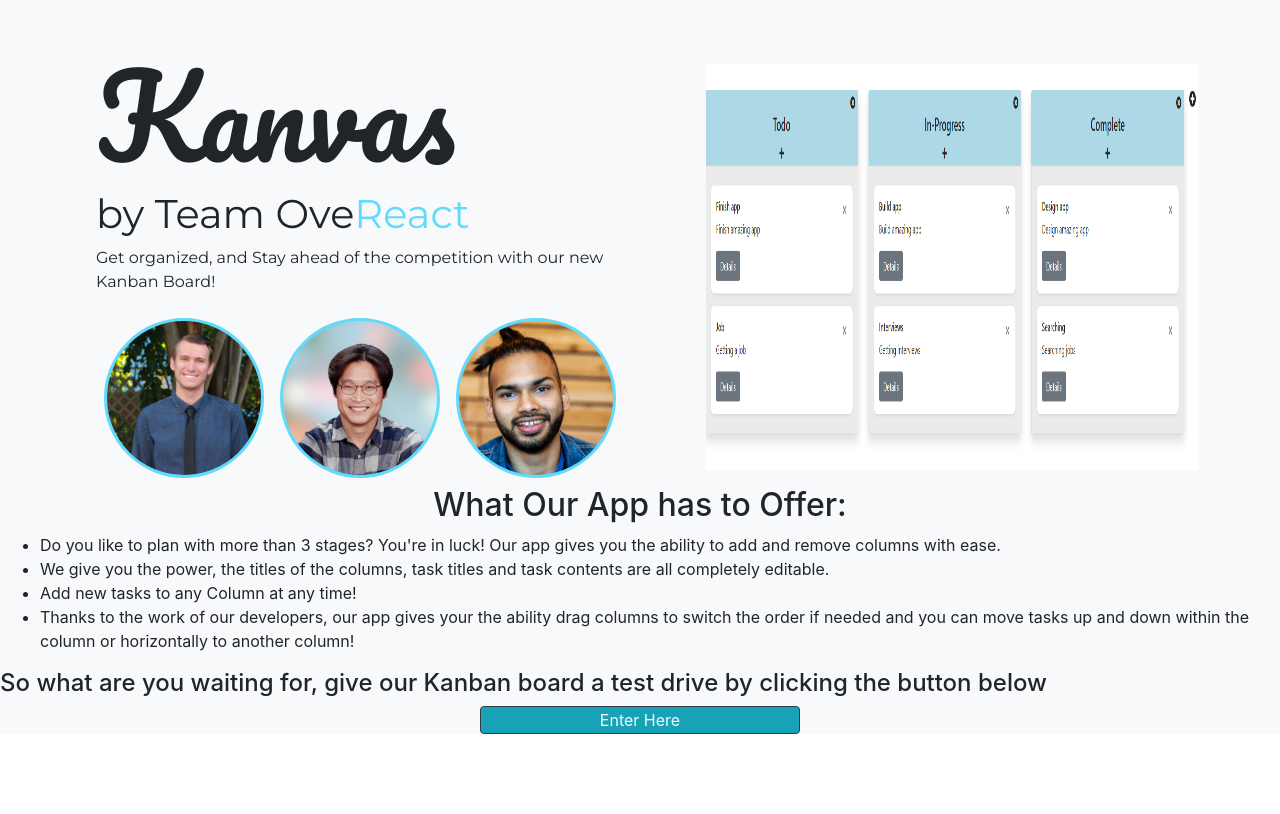
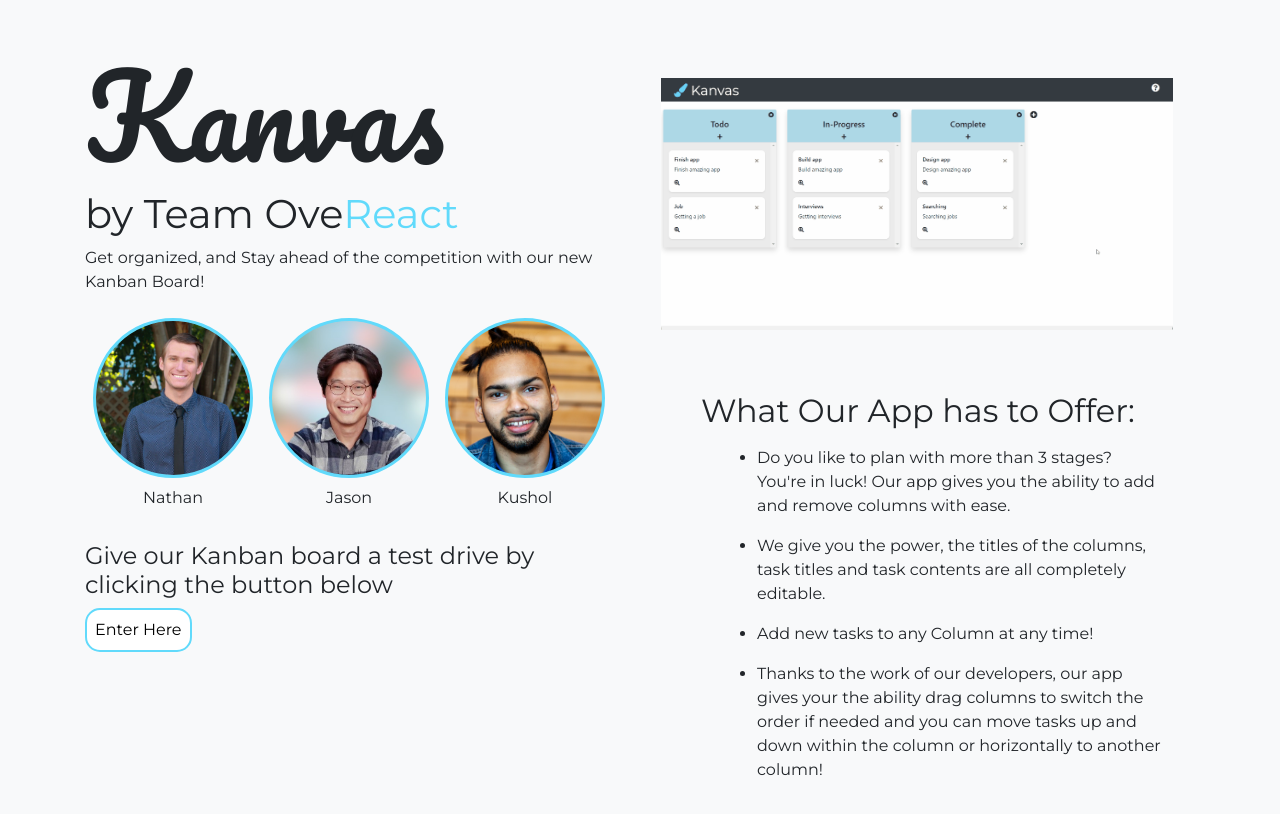
Before and after one commit to kusholhuq/js-olympics-team-overeact, a React (Create React App) app in the folder js-hackathon-olympics/: page / in a window 1280 px wide. Shown: the top 814 px of the page. Built offline with nearby package versions, Linux system fonts and the light colour scheme; a web font is replaced by a local one.

Commit message:
landing page update

```diff
--- a/js-hackathon-olympics/src/App.css
+++ b/js-hackathon-olympics/src/App.css
@@ -129,7 +129,29 @@
 .jason{
   background-image: url(./images/j.jpg)
 }
+.demo{
+  background-image: url(./images/demosmaller.gif);
+  width:40vw;
+  height: 35vh;
+  background-repeat: no-repeat;
+  background-position: center;
+  background-size: contain;
+}
+.custom{
 
+  background-color:white;
+  color: black;
+  border-radius: 15px;
+  border: 2px solid rgb(97, 218, 251);
+  transition: all ease-in-out .4s;
+}
+.custom:hover{
+  background-color: rgb(97, 218, 251);
+  transition: all ease-in-out .4s;
+}
+.our-app{
+  width: 40vw;
+}
 /* ----------- iPhone 6, 6S, 7 and 8 ----------- */
 
 /* Portrait and Landscape */
--- a/js-hackathon-olympics/src/components/LandingPage.jsx
+++ b/js-hackathon-olympics/src/components/LandingPage.jsx
@@ -4,24 +4,69 @@ export default function Landing(props) {
 
   return (
     <div className=" pt-5 light-grey">
-      <div className="d-flex">
-        <div className="ml-5 pl-5">
+      <div className="d-flex justify-content-around container">
+        <div className="">
           <h1 className="pac title-font">Kanvas</h1>
           <h1 className="mont">by Team Ove<span className="blue">React</span></h1>
           <p className="mont">Get organized, and Stay ahead of the competition with our new Kanban Board!</p>
-          <div className='d-flex justify-content-around'>
-            <a href="https://www.linkedin.com/in/nathan-reitan/" target="_blank"><div className='circle nathan m-2'></div></a>
-            <a href="https://www.linkedin.com/in/jasonkim-jk/" target="_blank"><div className='circle jason m-2'></div></a>
-            <a href="https://www.linkedin.com/in/kushol-huq/" target="_blank"><div className='circle kushol m-2'></div></a>
+          <div className='d-flex justify-content-around mt-3'>
+            <div>
+              <a href="https://www.linkedin.com/in/nathan-reitan/" target="_blank">
+                <div className='circle nathan m-2'>
+                </div>
+              </a>
+              <p className='text-center mont'>Nathan</p>
+            </div>
+            <div>
+              <a href="https://www.linkedin.com/in/jasonkim-jk/" target="_blank"><div className='circle jason m-2'></div></a>
+              <p className='text-center mont'>Jason</p>
+            </div>
+            <div>
+              <a href="https://www.linkedin.com/in/kushol-huq/" target="_blank"><div className='circle kushol m-2'></div></a>
+              <p className='text-center mont'>Kushol</p>
+            </div>
+
+
+
+          </div>
+          <div className=''>
+            <h4 className='mont mt-3'>Give our Kanban board a test drive by clicking the button below</h4>
+            <button onClick={() => props.handleDisplay()} className='custom mont p-2'>
+              Enter Here
+          </button>
+          </div>
+        </div>
+        <div className="mt-3 ml-5 pb-5">
+          <div className="demo">
+            {/* <img src="../images/demosmaller.gif" alt="kanban board" className='py-3 w-75' /> */}
+          </div>
+          <div className='our-app ml-4 mt-5'>
+            <h2 className='mont ml-3 '>What Our App has to Offer:</h2>
+            <ul className="mont m-3">
+              <li className='m-3'>
+                Do you like to plan with more than 3 stages? You're in luck!
+                Our app gives you the ability to add and remove columns with ease.
+            </li>
+              <li className='m-3'>
+                We give you the power, the titles of the columns,
+                task titles and task contents are all completely editable.
+            </li>
+              <li className='m-3'>
+                Add new tasks to any Column at any time!
+            </li>
+              <li className='m-3'>
+                Thanks to the work of our developers, our app gives your the ability drag columns to switch the order if needed
+                and you can move tasks up and down within the column or horizontally to another column!
+            </li>
+            </ul>
           </div>
         </div>
 
-        <div className="d-flex justify-content-center">
-          <img src="./kanbanBoard.png" alt="kanban board" className='py-3 w-75' />
-        </div>
+
+
       </div>
-      <div className='d-flex justify-content-center flex-wrap'>
-        <h2 className='w-100 d-flex justify-content-center'>What Our App has to Offer:</h2>
+      {/* <div className='d-flex justify-content-center flex-wrap'>
+        <h2 className='w-100 d-flex justify-content-center mont '>What Our App has to Offer:</h2>
         <ul>
           <li>
             Do you like to plan with more than 3 stages? You're in luck!
@@ -39,13 +84,13 @@ export default function Landing(props) {
             and you can move tasks up and down within the column or horizontally to another column!
             </li>
         </ul>
-      </div>
-      <div className='d-flex justify-content-center flex-wrap'>
-        <h4 className='w-100'>So what are you waiting for, give our Kanban board a test drive by clicking the button below</h4>
+      </div> */}
+      {/* <div className=''>
+        <h4 className='mont'>So what are you waiting for, give our Kanban board a test drive by clicking the button below</h4>
         <button onClick={() => props.handleDisplay()} className='bg-info text-light w-25 border border-dark rounded'>
           Enter Here
           </button>
-      </div>
+      </div> */}
     </div>
   )
 
```
Also changed, not shown: js-hackathon-olympics/src/images/demosmaller.gif (added).
